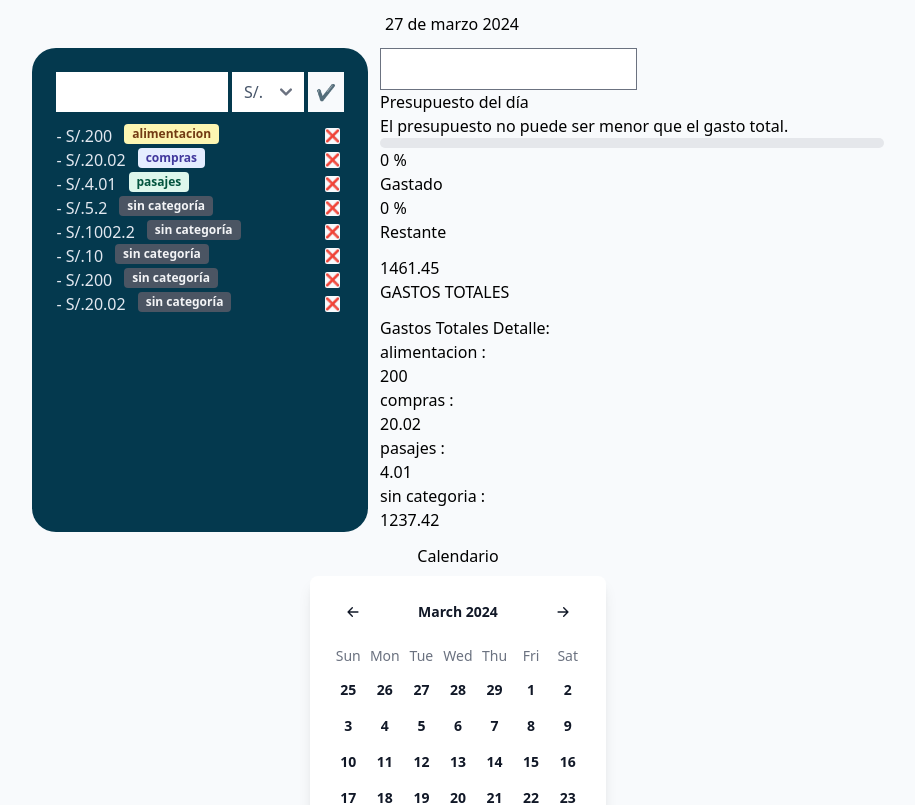
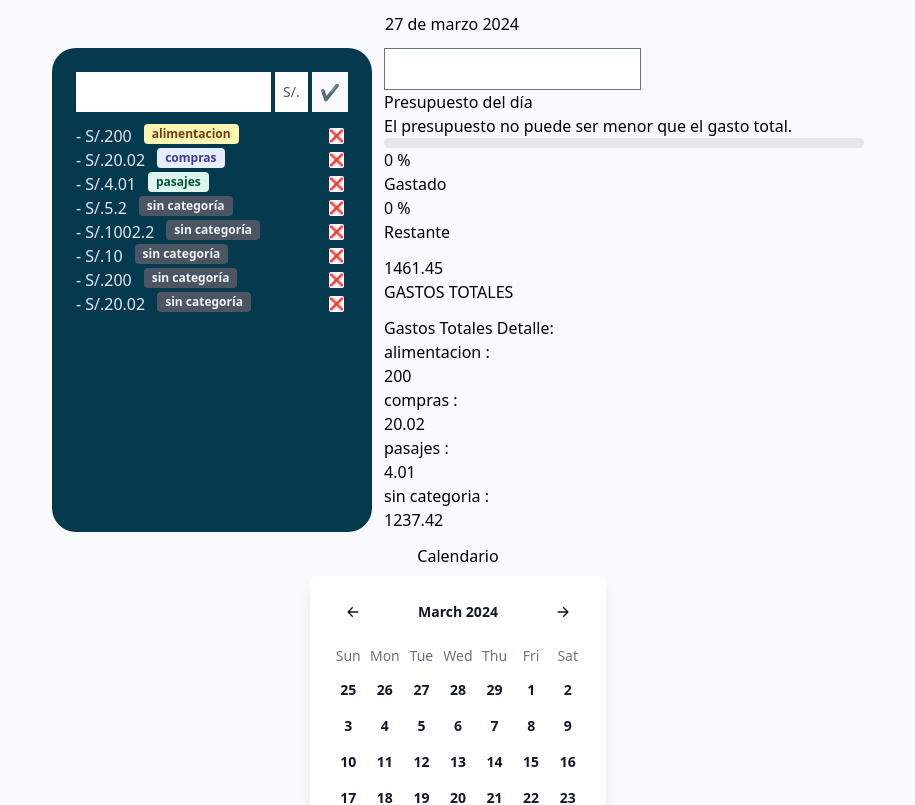
Before and after one commit to nattdev/expense-record-app, a React (Vite) app in the folder client/: page / in a window 1280 px wide. Shown: the top 805 px of the page, without its empty margins (188-1103 px from the left). Built offline with nearby package versions, Linux system fonts and the light colour scheme.

Commit message:
Add tailwindcss styles to remove default properties

```diff
--- a/client/src/components/ExpensesRegister.jsx
+++ b/client/src/components/ExpensesRegister.jsx
@@ -140,7 +140,7 @@ function ExpensesRegister() {
             <form action="" onSubmit={handleSubmitExpense} className="flex gap-1">
                 <input ref={refAmount} id="expense" name="expense" step="0.0001" type="number" required className="w-9/12 text-slate-600 border-none [-moz-appearance:_textfield] [&::-webkit-inner-spin-button]:m-0 [&::-webkit-inner-spin-button]:appearance-none [&::-webkit-outer-spin-button]:m-0 [&::-webkit-outer-spin-button]:appearance-none" />
 
-                <select ref={refCurrency} name="currency" defaultValue="soles" className="text-slate-600 border-none">
+                <select ref={refCurrency} name="currency" defaultValue="soles" className="text-slate-600 border-none text-sm !p-2 !bg-none">
                     <option value="soles">S/.</option>
                     <option value="dolares">$</option>
                 </select>
```
